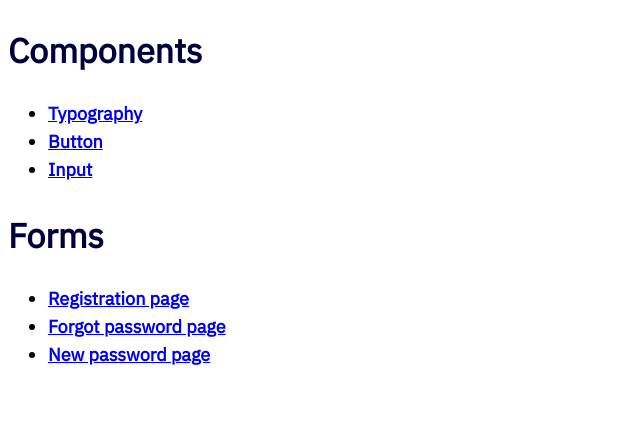
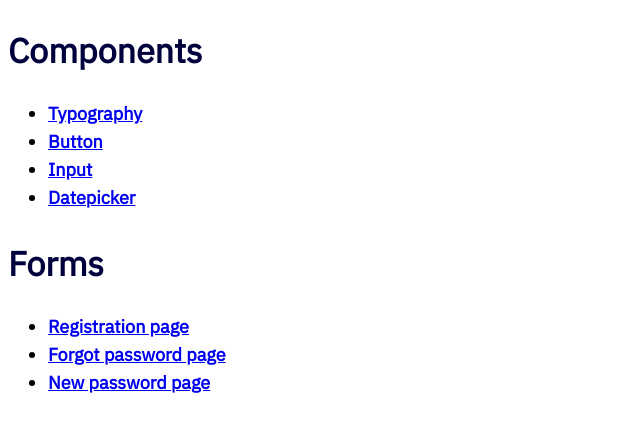
Before and after one commit to Project-U-Development/refund-tracker.github.io, a website: page client/components.html in a window 1280 px wide. Shown: the whole page, without its empty margins (0-640 px from the left). Drawn offline with Linux system fonts and the light colour scheme.

```diff
--- a/client/components.html
+++ b/client/components.html
@@ -15,6 +15,7 @@
     <li><a href="./components/typography/typography.html">Typography</a></li>
     <li><a href="./components/button/button.html">Button</a></li>
     <li><a href="./components/input/input.html">Input</a></li>
+    <li><a href="./components/datepicker/datepicker.html">Datepicker</a></li>
   </ul>
   <h2 class="heading-h2">Forms</h2>
   <ul class="heading-h5">
```
Also changed, not shown: client/components/datepicker/datepicker.html (+1 -1 lines).
